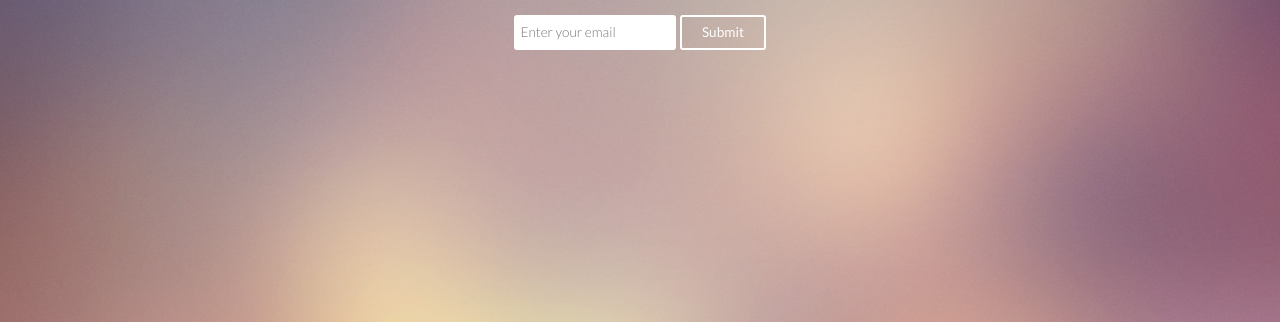
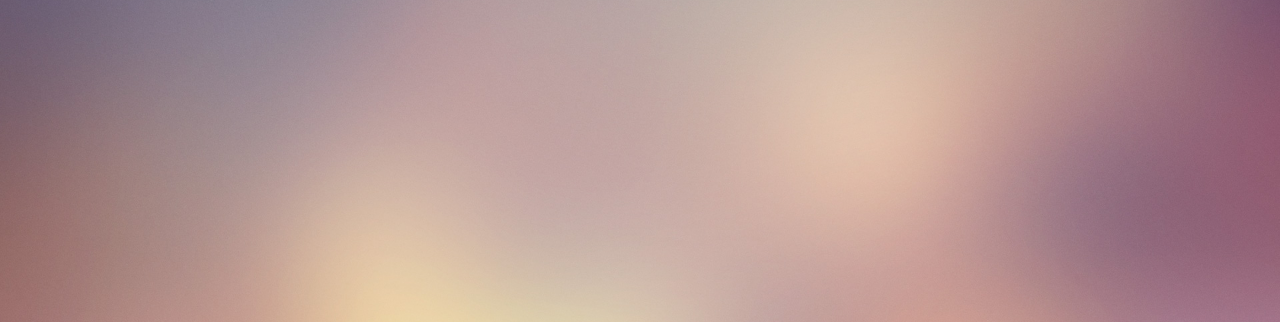
Before and after one commit to lobbyisttracker/lobbyisttracker.github.io, a plain HTML site: page index.html in a window 1280 px wide. Shown: the part 478-800 px from the top of the page. Drawn offline with Linux system fonts and the light colour scheme.

Commit message:
Deleted unneeded.

```diff
--- a/index.html
+++ b/index.html
@@ -15,11 +15,7 @@
 		    <h1 id="countdown" class="clock"></h1>
 		    <h3>To Go Live !</h3>
 		</div>
-        <form>
-			<input type="email" name="email" placeholder="Enter your email">
-                <!-- I used new format. Which may not support in old browser & implementation.You can use your own using it a template-->
-			<input type="submit">
-		</form>
+
 	</div>
 	<script src="js/index.js"></script>
 </body>
```
